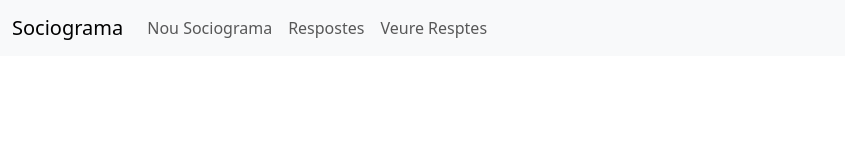
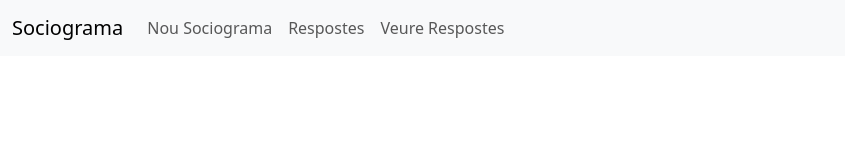
Before and after one commit to jaerustes/vue-cesc, a Vue app: page /cesc in a window 1280 px wide. Shown: the top 142 px of the page, without its empty margins (0-845 px from the left). Built offline with nearby package versions, Linux system fonts and the light colour scheme; no server answers; the database is empty.

Commit message:
passwords

```diff
--- a/src/App.vue
+++ b/src/App.vue
@@ -24,7 +24,7 @@
               <a class="nav-link" href="#" @click.prevent="accederRuta('/')">Respostes</a>
             </li>
             <li class="nav-item">
-              <a class="nav-link" href="#" @click.prevent="accederRuta('/ver-respuestas')">Veure Resptes</a>
+              <a class="nav-link" href="#" @click.prevent="accederRuta('/ver-respuestas')">Veure Respostes</a>
             </li>
           </ul>
         </div>
```
